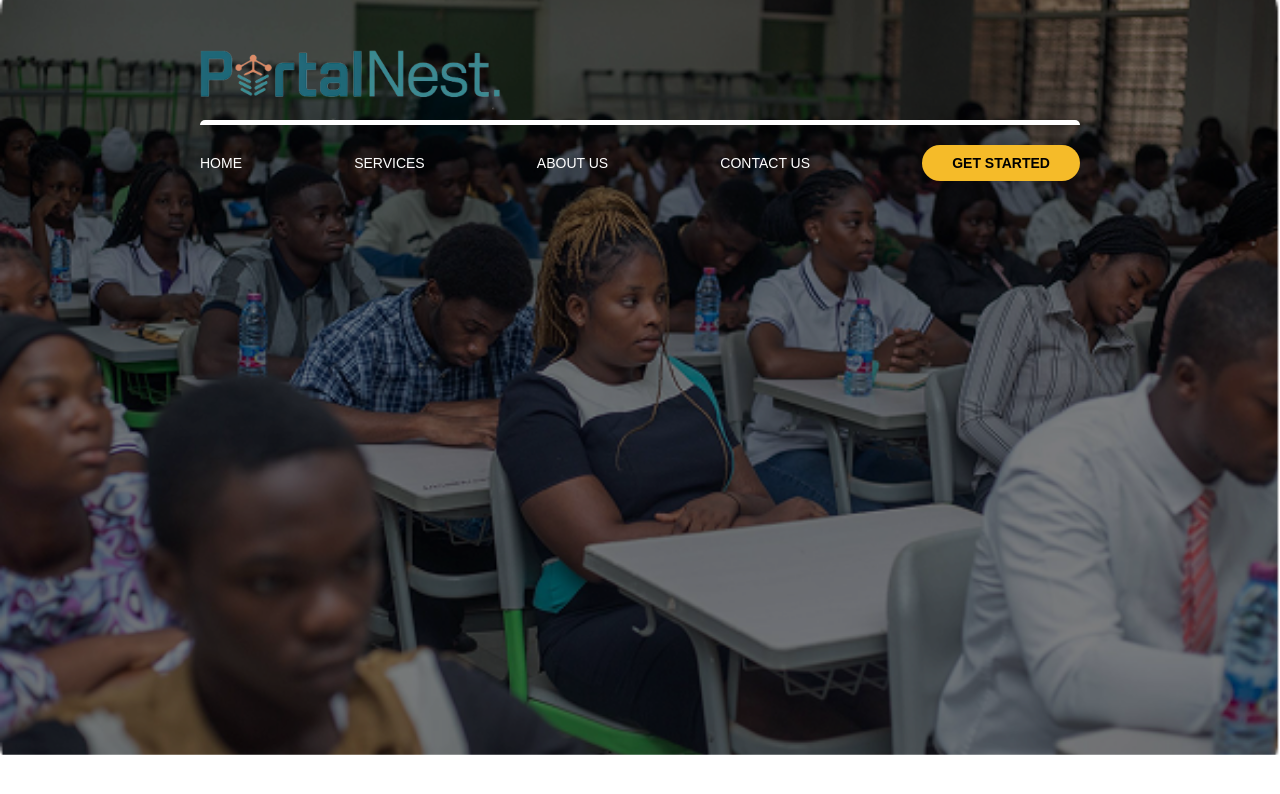
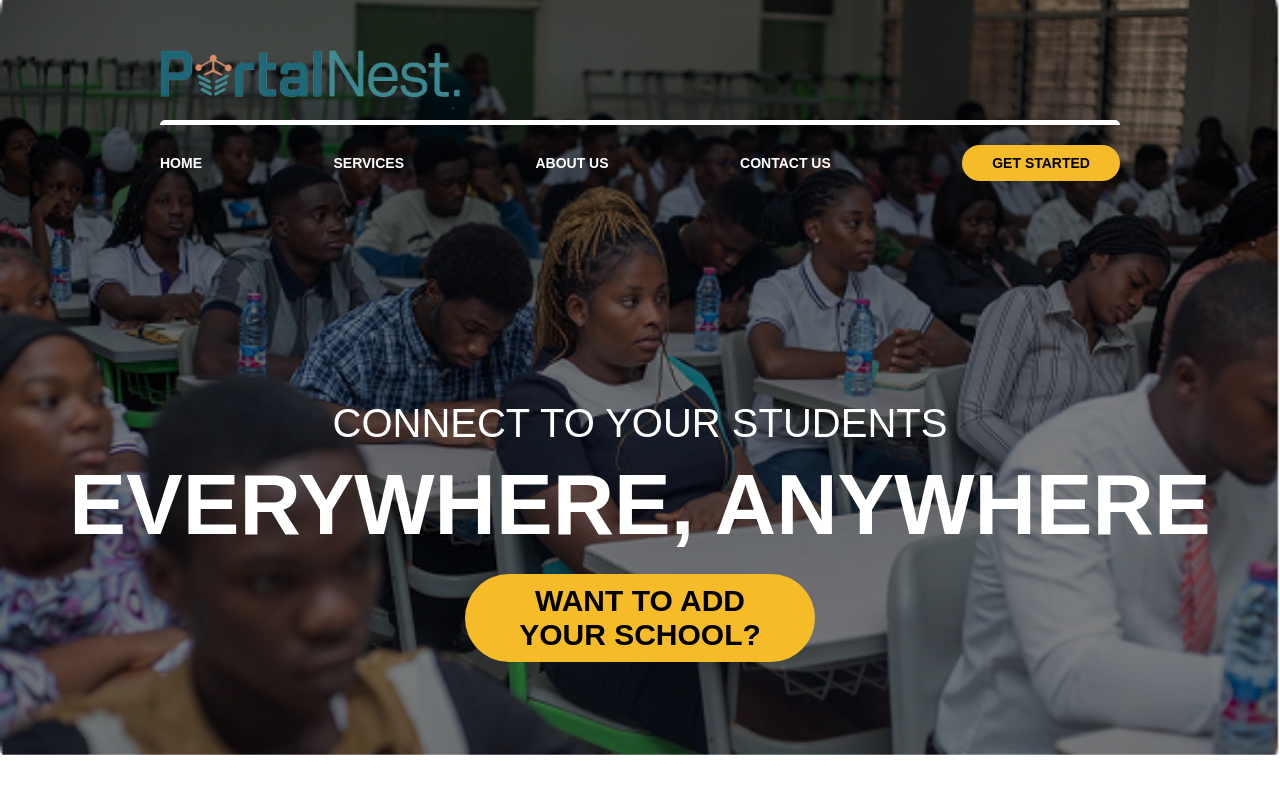
Before and after one commit to dhopegraphics/portalnest, a plain HTML site: page pages/about-us.html in a window 1280 px wide. Drawn offline with Linux system fonts and the light colour scheme.

Commit message:
Added style to screen message and add-school button

```diff
--- a/style/aboutUs.css
+++ b/style/aboutUs.css
@@ -2,13 +2,16 @@
     position: relative;
     display: flex;
     flex-direction: column;
+    align-items: center;
+    justify-content: center;
     width: 100%;
+    font-family: Montserrat, Poppins, Arial, Helvetica, sans-serif;
 
 }
 
 .classroomContainer {
+    position: absolute;
     width: 100%;
-    position: absolute;
     display: flex;
     justify-content: center;
     align-items: center;
@@ -23,13 +26,11 @@
 }
 
 .logo-and-header {
-    position: absolute;
-    z-index: 1;
     display: flex;
     flex-direction: column;
-    left: 200px;
-    right: 200px;
-    margin-top: 50px;
+    margin: 50px 150px;
+    z-index: 1;
+    width: 75%;
 
 }
 
@@ -43,10 +44,7 @@
     display: flex;
     align-items: center;
     justify-content: space-between;
-    font-family: Arial, Helvetica, sans-serif;
-    max-width: 100%;
-    min-width: 25%;
-    height: auto;
+    gap: 100px;
     text-wrap: nowrap;
     border-top: 5px solid white;
     border-top-left-radius: 5px;
@@ -56,7 +54,7 @@
 
 .header a {
     text-decoration: none;
-    font-weight: 500;
+    font-weight: bold;
     font-size: 14px;
     color: white;
 }
@@ -71,11 +69,44 @@
     transition: all 0.25s;
 }
 
-.get-started:hover {
+.get-started:hover, .add-school:hover {
     cursor: pointer;
     filter: brightness(120%);
 }
 
-.get-started:active {
+.get-started:active, .get-started:active {
     opacity: 0.8;
 }
+
+.page-message {
+    text-align: center;
+    font-family: Arial, Helvetica, Poppins, sans-serif;
+    color: white;
+    z-index: 1;
+    margin-top: 150px;
+}
+
+.connect {
+    font-size: 40px;
+    margin: 0;
+
+}
+
+.everywhere {
+    font-size: 85px;
+    font-weight: bold;
+    margin: 0;
+    padding-top: 10px;
+    padding-bottom: 20px;
+}
+
+.add-school {
+    background-color: rgb(245, 187, 41);
+    font-weight: bolder;
+    padding: 10px 30px;
+    border-width: 0;
+    border-radius: 150px;
+    transition: all 0.25s;
+    width: 350px;
+    font-size: 30px;
+}
```
